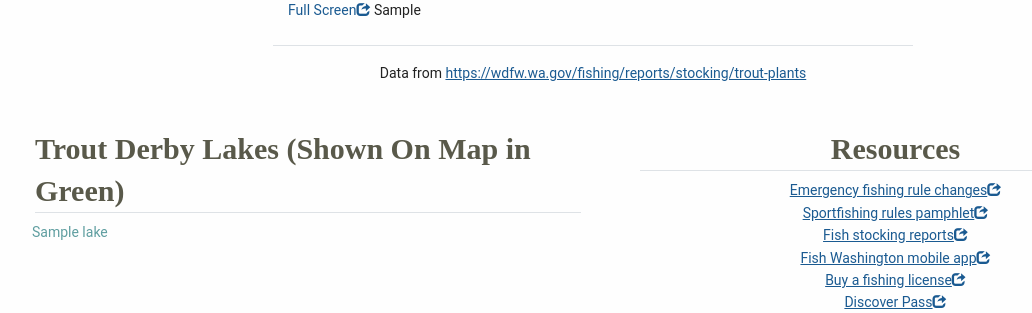
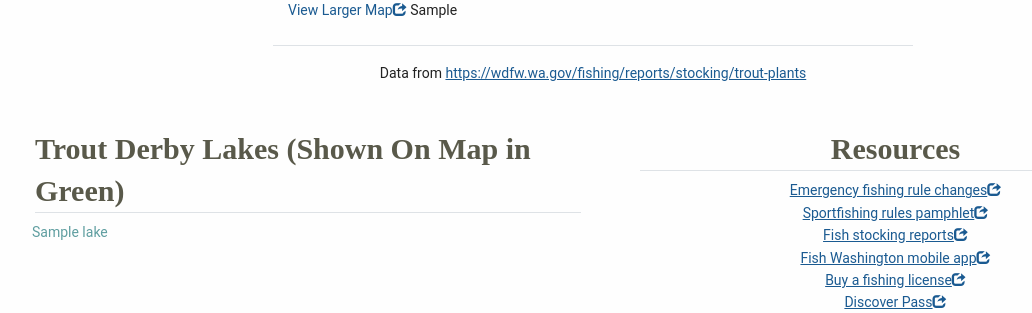
Before and after one commit to Thomas-Basham/trout-tracker-wa-backend, a Flask app: template templates/index.html in a window 1280 px wide. Shown: the part 73-386 px from the top of the page, without its empty margins (47-1079 px from the left). Run offline with Flask 2, Linux system fonts and the light colour scheme; the template is opened without the code that fills it: most values are stand-ins (such as "Sample title", 1, 10 or a date in 2020); some libraries are stand-ins or nearby versions.

Commit message:
fixed map link

```diff
--- a/templates/index.html
+++ b/templates/index.html
@@ -26,7 +26,7 @@
 
 </header>
 <div style="padding-bottom: 3vh; width: 50%" class="container border-bottom">
-    <a href="/fullscreen">Full Screen<span class="glyphicon glyphicon-share"></span></a>
+    <a href="/fullscreen">View Larger Map<span class="glyphicon glyphicon-share"></span></a>
     {{ folium_map | safe }}
 </div>
 
--- a/templates/map_full_screen.html
+++ b/templates/map_full_screen.html
@@ -17,7 +17,7 @@
 
     </div>
 
-<div style="padding-inline: 2vw; width: 100%; margin: 0 auto" class="col border-bottom">
+<div style="padding-inline: 2vw; width: 100%; margin: 0 auto" class="col ">
     {{ folium_map | safe }}
 </div>
 
```
